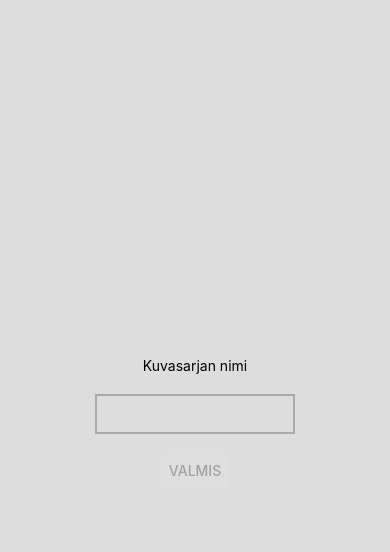
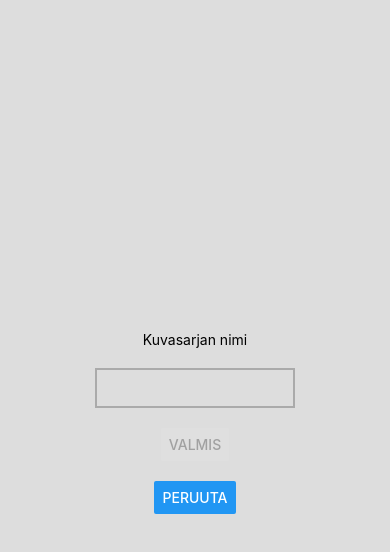
Before and after one commit to JarkkoJake/Slide-Shower, a React Native app: screen / in a window 390 px wide. Both pictures are taken after a click on the button "UUSI KUVASARJA". Shown: the top 552 px of the page. Built offline with nearby package versions, Linux system fonts and the light colour scheme.

Commit message:
cancel show creation popup

```diff
--- a/components/newShowPopup.tsx
+++ b/components/newShowPopup.tsx
@@ -23,6 +23,11 @@ export const NewShowPopup = ({visible, setShows, showPopup, slideShows}: props)
         showPopup(false);
         setShows(s => [...s, {name: newShowName, images: []}]);
       }} disabled={slideShows.map(s => s.name).includes(newShowName) || newShowName == ""}/>
+      <View style={{height: 20}}/>
+      <Button title="Peruuta" onPress={() => {
+        showPopup(false);
+        setNewShowName("");
+      }}/>
     </View>
   </View>
 };
```
